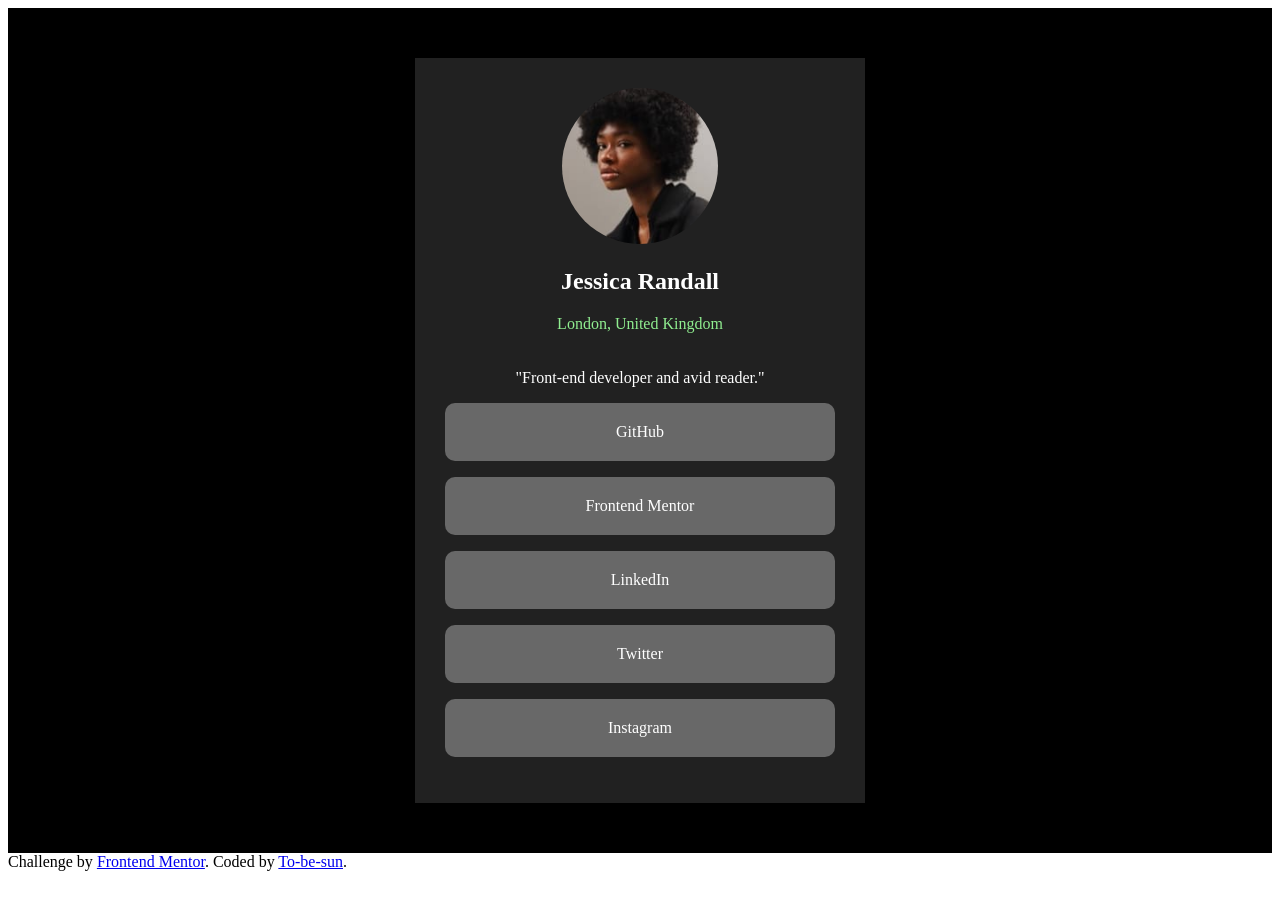
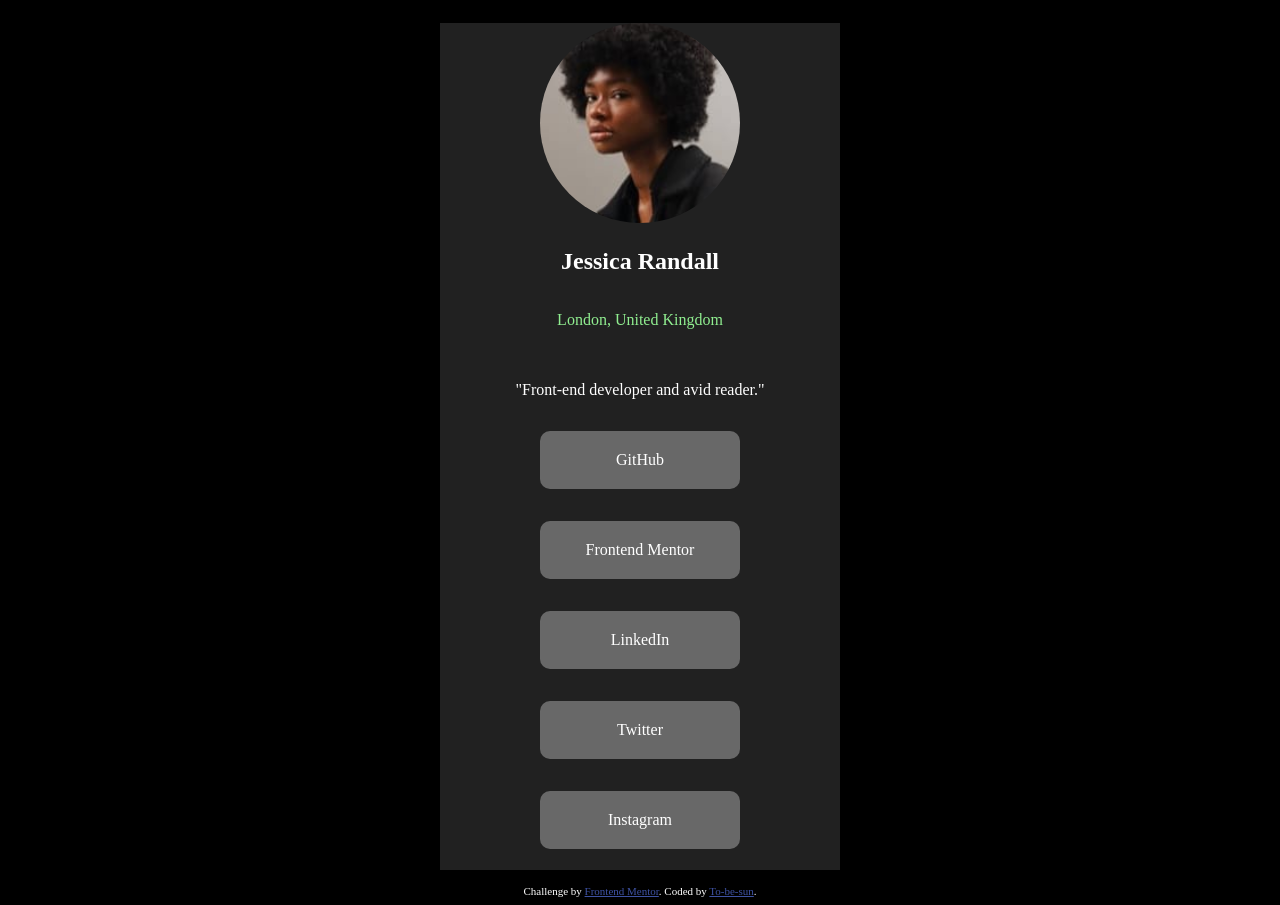
Before and after one commit to To-be-Sun/social-link-profile-html-css, a plain HTML site: page index.html in a window 1280 px wide. Before the commit the page ends 879 px from the top, so only its background shows below. Drawn offline with Linux system fonts and the light colour scheme.

Commit message:
Update project

```diff
--- a/index.css
+++ b/index.css
@@ -1,34 +1,56 @@
-body{
+*{
     box-sizing: border-box;
 }
-.container{
+body{
     background:black;
     display:flex;
+    flex-direction:column;
     align-items:center;
     justify-content:center;
+
+
 }
-.inner-container{
+.container{
     background:rgb(33, 33, 33);
-    padding:30px;
-    margin:50px 0;
+    display:flex;
+    flex-direction:column;
+    justify-content:center;
+    align-items:center;
+    margin:15px 0;
+    width:90%;
+    max-width:400px;
 }
 img{
-    width:40%;
-    padding:0 30%;
+    width:50%;
     border-radius:100%;
 }
 .text{
     text-align:center;
     color:white;
-
+    display:flex;
+    flex-direction:column;
+    align-items:center;
+    padding:5px;
 }
 .headline{
     color:lightgreen;
     padding-bottom:20px;
 }
+section{
+    width:100%;
+    display:flex;
+    flex-direction:column;
+    align-items:center;
+}
 section p{
-    padding:20px;
+    padding:20px 0;
     background:rgb(104, 104, 104);
-    width:350px;
     border-radius:10px;
+    width:80%;
 }
+section p:hover{
+    background-color:rgb(190, 245, 106)
+}
+.attribution{
+    color:white;
+}
--- a/index.html
+++ b/index.html
@@ -16,8 +16,7 @@
 </head>
 <body>
   <div class="container">
-    <div class="inner-container">
-      <img src="./assets/images/avatar-jessica.jpeg">
+    <img src="/assets/images/avatar-jessica.jpeg" alt="face">
     <div class="text">
       <h2>Jessica Randall</h2>
       <p class="headline">London, United Kingdom</p>
@@ -31,8 +30,7 @@
       </section>
     </div>
   </div>
-  </div>
-  <div class="attribution"></div>
+  <div class="attribution">
     Challenge by <a href="https://www.frontendmentor.io?ref=challenge" target="_blank">Frontend Mentor</a>.
     Coded by <a href="#">To-be-sun</a>.
   </div>
```
Lines whose indentation alone changed are shown as unchanged.
